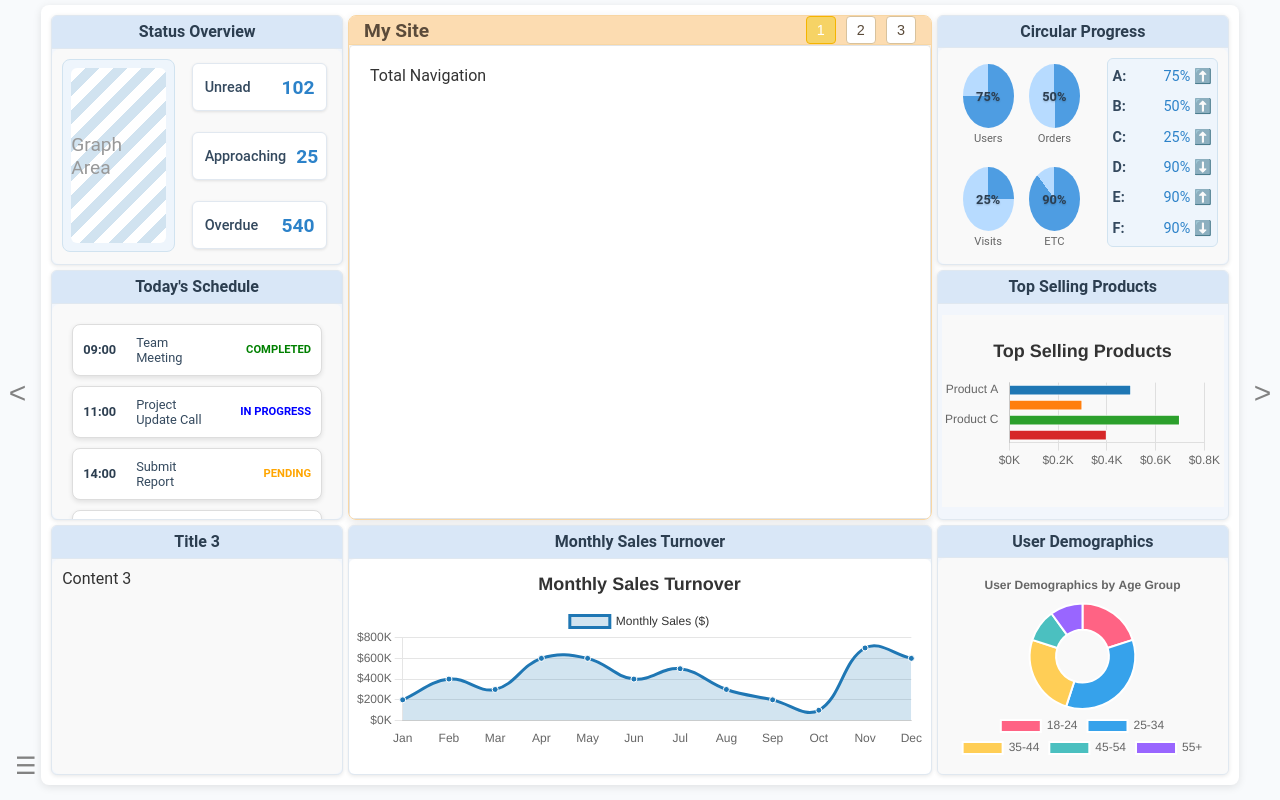
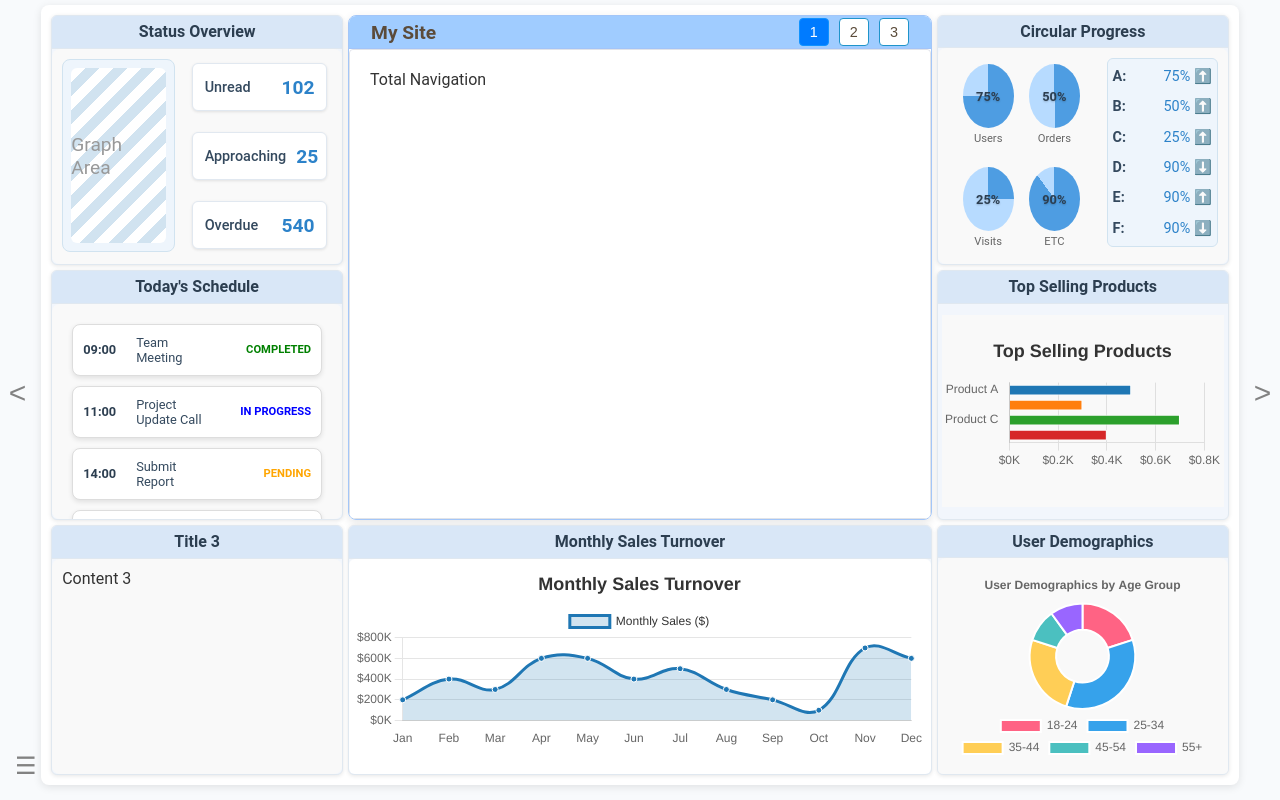
Before and after one commit to yoneekee/DashBoard2025, a React (Create React App) app: page / in a window 1280 px wide. Built offline with nearby package versions, Linux system fonts and the light colour scheme.

Commit message:
color refactor

```diff
--- a/src/components/DashBoard.jsx
+++ b/src/components/DashBoard.jsx
@@ -29,15 +29,21 @@ const DashBoard = () => {
   return (
     <div className={styles.container}>
       <div className={styles.container}>
+        {/*Prev Button*/}
         <button className={styles.btn} onClick={handlePrev}>
           &lt;
         </button>
+
+        {/*Dash Board*/}
         {dashboards[currentIndex].component}
+
+        {/*Next Button*/}
         <button className={styles.btn} onClick={handleNext}>
           &gt;
         </button>
       </div>
 
+      {/*Menu Bar*/}
       <MenuBar
         menus={dashboards}
         activeMenu={currentIndex}
--- a/src/components/dash-board-1/Tab1Content.jsx
+++ b/src/components/dash-board-1/Tab1Content.jsx
@@ -1,4 +1,5 @@
 import React from "react";
+//import styles from "../../style/dash-board-1/Tab1Content.module.css";
 
 const Tab1Content = () => {
   return <div>Total Navigation</div>;
--- a/src/style/MenuBar.module.css
+++ b/src/style/MenuBar.module.css
@@ -26,7 +26,6 @@
   font-size: 16px;
   color: #5e5e5e;
   cursor: pointer;
-  border-bottom: 1px solid #f1f3f5;
   transition: background-color 0.2s ease, color 0.2s ease;
 }
 
@@ -40,7 +39,7 @@
   display: none;
   position: absolute;
   background-color: #f6faff;
-  border: 1px solid #bacfe3;
+  border: 2px solid #c8def2;
   border-radius: 8px;
   box-shadow: 0 4px 8px rgba(0, 0, 0, 0.1);
   z-index: 100;
--- a/src/style/dash-board-1/Primary.module.css
+++ b/src/style/dash-board-1/Primary.module.css
@@ -3,10 +3,10 @@
   grid-column: 2 / span 1;
   display: flex;
   flex-direction: column;
-  background: linear-gradient(135deg, #fef5e6, #fbead5); /* 오렌지톤 */
+  /*background: linear-gradient(135deg, #e6f8fe, #d5e7fb);*/
   color: #333;
   border-radius: 8px;
-  border: 1px solid #f8d6a3;
+  border: 1px solid #a3c6f8;
   box-shadow: 0 3px 10px rgba(0, 0, 0, 0.1);
   overflow: hidden;
 }
@@ -15,9 +15,9 @@
   display: flex;
   justify-content: space-between;
   align-items: center;
-  padding: 0 15px;
-  background-color: #fcdcb1;
-  border-bottom: 1px solid #f8d6a3;
+  padding: 2px 22px;
+  background-color: #a0ccff;
+  border-bottom: 1px solid #a3c4f8;
 }
 
 .siteName {
@@ -37,7 +37,7 @@
   padding: 5px 10px;
   background-color: #fff;
   color: #5b4b3a;
-  border: 1px solid #d8c29d;
+  border: 1px solid #1f94ca;
   border-radius: 4px;
   font-size: 0.9rem;
   cursor: pointer;
@@ -45,13 +45,13 @@
 }
 
 .tabActive {
-  background-color: #f6d365;
+  background-color: #007bff;
   color: #fff;
-  border-color: #f4b400;
+  border-color: #1093ff;
 }
 
 .tab:hover {
-  background-color: #f8d6a3;
+  background-color: #26b7ff;
   color: #fff;
 }
 
@@ -60,9 +60,9 @@
   display: flex;
   justify-content: center;
   align-items: center;
-  background-color: #fffcf7;
+  background-color: #f7faff;
   padding: 0;
-  border: 1px solid #e1e4e8;
+  border: 1px solid #e1e3e8;
   border-radius: 4px;
   position: relative;
 }
```
Also changed, not shown: src/style/dash-board-1/Tab1Content.module.css (added).
